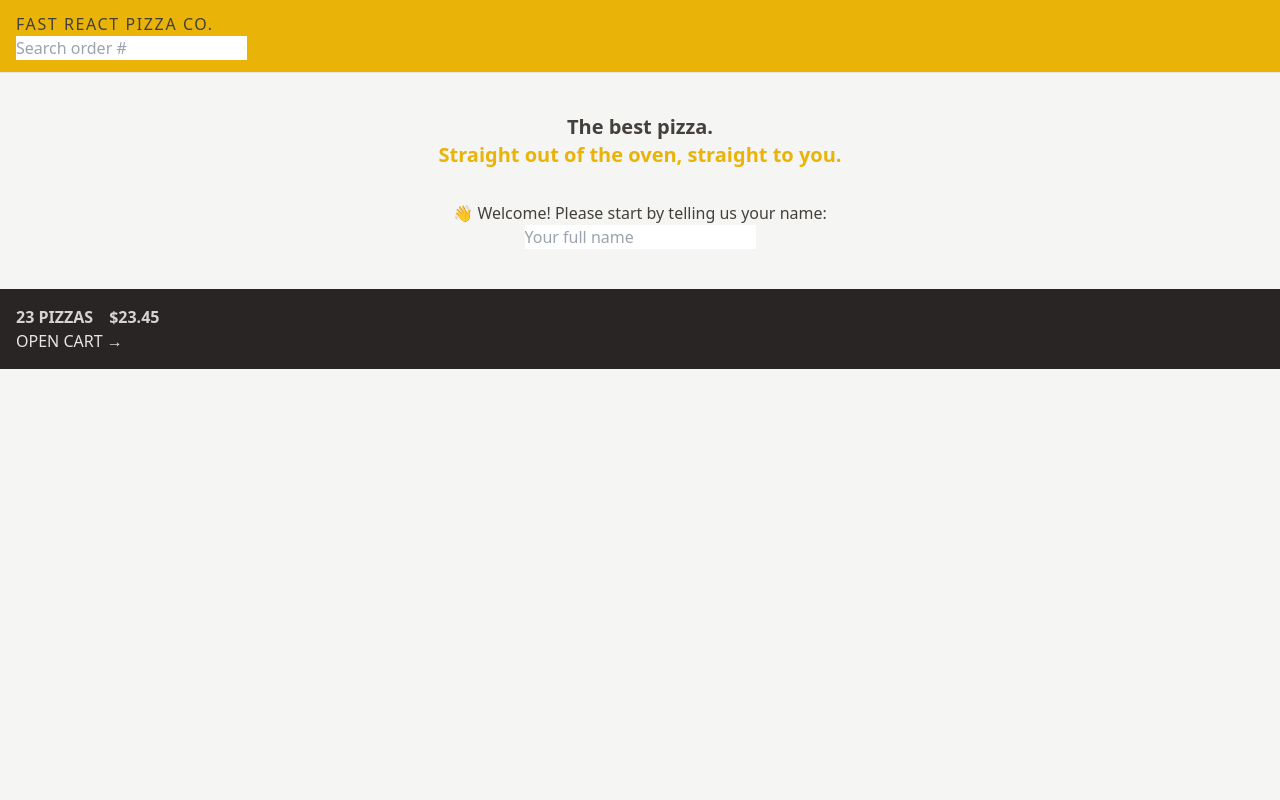
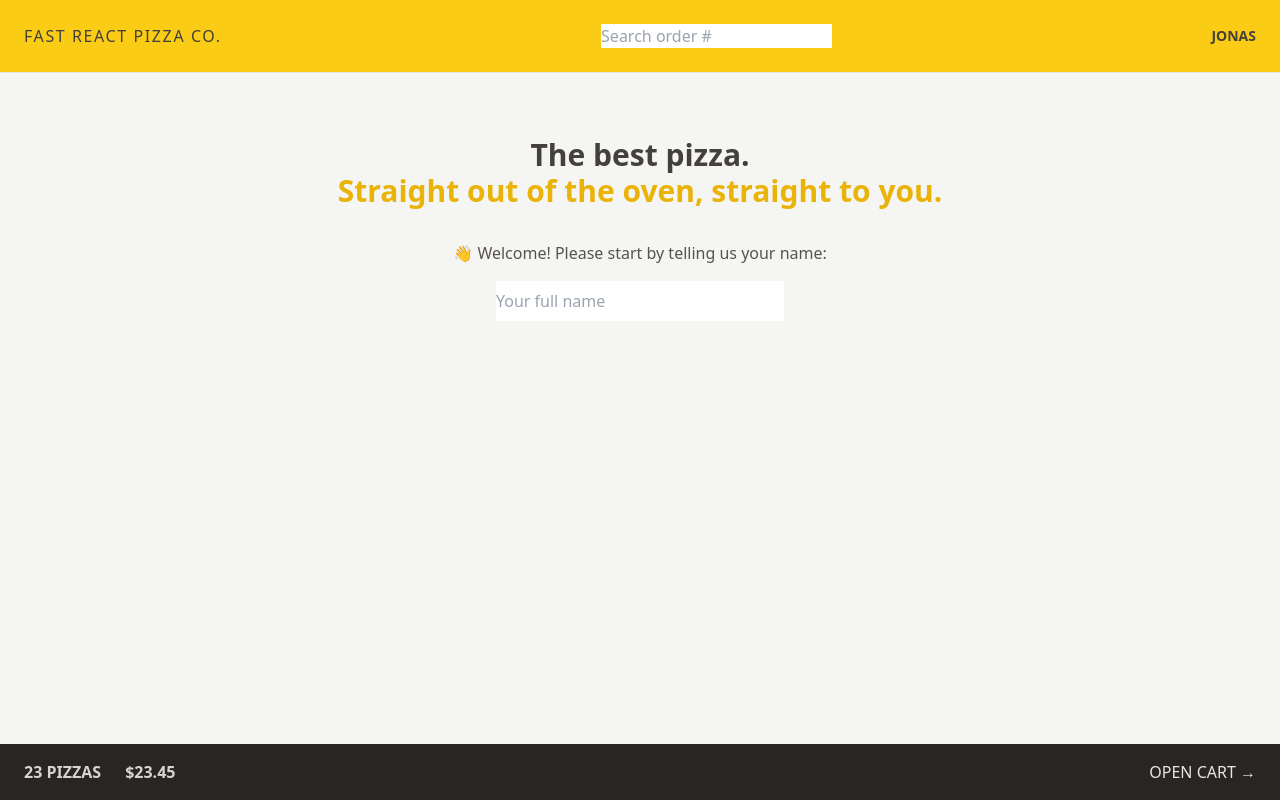
Before and after one commit to dearaujofelipe/FastPizza, a React (Vite) app: page / in a window 1280 px wide. Built offline with nearby package versions, Linux system fonts and the light colour scheme.

Commit message:
more styling

```diff
--- a/src/features/cart/Cart.jsx
+++ b/src/features/cart/Cart.jsx
@@ -1,23 +1,23 @@
-import { Link } from 'react-router-dom';
+import { Link } from "react-router-dom";
 
 const fakeCart = [
   {
     pizzaId: 12,
-    name: 'Mediterranean',
+    name: "Mediterranean",
     quantity: 2,
     unitPrice: 16,
     totalPrice: 32,
   },
   {
     pizzaId: 6,
-    name: 'Vegetale',
+    name: "Vegetale",
     quantity: 1,
     unitPrice: 13,
     totalPrice: 13,
   },
   {
     pizzaId: 11,
-    name: 'Spinach and Mushroom',
+    name: "Spinach and Mushroom",
     quantity: 1,
     unitPrice: 15,
     totalPrice: 15,
@@ -29,7 +29,12 @@ function Cart() {
 
   return (
     <div>
-      <Link to="/menu">&larr; Back to menu</Link>
+      <Link
+        to="/menu"
+        className="text-sm text-blue-500 hover:text-blue-600 hover:underline"
+      >
+        &larr; Back to menu
+      </Link>
 
       <h2>Your cart, %NAME%</h2>
 
--- a/src/features/cart/CartOverview.jsx
+++ b/src/features/cart/CartOverview.jsx
@@ -2,8 +2,8 @@ import { Link } from "react-router-dom";
 
 function CartOverview() {
   return (
-    <div className="bg-stone-800 p-4 uppercase text-stone-200">
-      <p className="space-x-4 font-semibold text-stone-300">
+    <div className="flex justify-between bg-stone-800 p-4 px-4 py-4 text-sm uppercase text-stone-200 sm:px-6 md:text-base">
+      <p className="space-x-4 font-semibold text-stone-300 sm:space-x-6">
         <span>23 pizzas</span>
         <span>$23.45</span>
       </p>
--- a/src/features/order/CreateOrder.jsx
+++ b/src/features/order/CreateOrder.jsx
@@ -1,31 +1,31 @@
 // import { useState } from 'react';
-import { Form, redirect, useActionData, useNavigation } from 'react-router-dom';
-import { createOrder } from '../../services/apiRestaurant';
+import { Form, redirect, useActionData, useNavigation } from "react-router-dom";
+import { createOrder } from "../../services/apiRestaurant";
 
 // https://uibakery.io/regex-library/phone-number
 const isValidPhone = (str) =>
   /^\+?\d{1,4}?[-.\s]?\(?\d{1,3}?\)?[-.\s]?\d{1,4}[-.\s]?\d{1,4}[-.\s]?\d{1,9}$/.test(
-    str
+    str,
   );
 
 const fakeCart = [
   {
     pizzaId: 12,
-    name: 'Mediterranean',
+    name: "Mediterranean",
     quantity: 2,
     unitPrice: 16,
     totalPrice: 32,
   },
   {
     pizzaId: 6,
-    name: 'Vegetale',
+    name: "Vegetale",
     quantity: 1,
     unitPrice: 13,
     totalPrice: 13,
   },
   {
     pizzaId: 11,
-    name: 'Spinach and Mushroom',
+    name: "Spinach and Mushroom",
     quantity: 1,
     unitPrice: 15,
     totalPrice: 15,
@@ -34,7 +34,7 @@ const fakeCart = [
 
 function CreateOrder() {
   const navigation = useNavigation();
-  const isSubmitting = navigation.state === 'submitting';
+  const isSubmitting = navigation.state === "submitting";
   const formErrors = useActionData();
 
   // const [withPriority, setWithPriority] = useState(false);
@@ -78,8 +78,11 @@ function CreateOrder() {
 
         <div>
           <input type="hidden" name="cart" value={JSON.stringify(cart)} />
-          <button disabled={isSubmitting}>
-            {isSubmitting ? 'Placing order' : 'Order now'}
+          <button
+            disabled={isSubmitting}
+            className="inline-block rounded-full bg-yellow-400 px-4 py-3 font-semibold uppercase tracking-wide text-stone-800 transition-colors duration-300 hover:bg-yellow-300 focus:bg-yellow-300 focus:outline-none focus:ring focus:ring-yellow-300 focus:ring-offset-2 disabled:cursor-not-allowed"
+          >
+            {isSubmitting ? "Placing order" : "Order now"}
           </button>
         </div>
       </Form>
@@ -94,13 +97,13 @@ export async function action({ request }) {
   const order = {
     ...data,
     cart: JSON.parse(data.cart),
-    priority: data.priority === 'on',
+    priority: data.priority === "on",
   };
 
   const errors = {};
 
   if (!isValidPhone(order.phone))
-    errors.phone = 'Please enter a valid phone number.';
+    errors.phone = "Please enter a valid phone number.";
 
   if (Object.keys(errors).length > 0) return errors;
 
--- a/src/features/user/CreateUser.jsx
+++ b/src/features/user/CreateUser.jsx
@@ -1,7 +1,7 @@
-import { useState } from 'react';
+import { useState } from "react";
 
 function CreateUser() {
-  const [username, setUsername] = useState('');
+  const [username, setUsername] = useState("");
 
   function handleSubmit(e) {
     e.preventDefault();
@@ -9,16 +9,19 @@ function CreateUser() {
 
   return (
     <form onSubmit={handleSubmit}>
-      <p>👋 Welcome! Please start by telling us your name:</p>
+      <p className="mb-4 text-sm text-stone-600 md:text-base">
+        👋 Welcome! Please start by telling us your name:
+      </p>
 
       <input
         type="text"
         placeholder="Your full name"
         value={username}
         onChange={(e) => setUsername(e.target.value)}
+        className="h-10 w-72"
       />
 
-      {username !== '' && (
+      {username !== "" && (
         <div>
           <button>Start ordering</button>
         </div>
--- a/src/features/user/Username.jsx
+++ b/src/features/user/Username.jsx
@@ -1,3 +1,3 @@
 export default function Username() {
-  return <div className="hidden text-sm font-semibold">Jonas</div>;
+  return <div className="hidden text-sm font-semibold md:block">Jonas</div>;
 }
--- a/src/ui/AppLayout.jsx
+++ b/src/ui/AppLayout.jsx
@@ -1,21 +1,23 @@
-import Header from './Header';
-import CartOverview from '../features/cart/CartOverview';
-import { Outlet, useNavigation } from 'react-router-dom';
-import Loader from './Loader';
+import Header from "./Header";
+import CartOverview from "../features/cart/CartOverview";
+import { Outlet, useNavigation } from "react-router-dom";
+import Loader from "./Loader";
 
 export default function AppLayout() {
   const navigation = useNavigation();
-  const isLoading = navigation.state === 'loading';
+  const isLoading = navigation.state === "loading";
 
   return (
-    <div className="layout">
+    <div className="grid h-screen grid-rows-[auto_1fr_auto]">
       {isLoading && <Loader />}
 
       <Header />
 
-      <main>
-        <Outlet />
-      </main>
+      <div className="overflow-auto">
+        <main className="mx-auto max-w-3xl">
+          <Outlet />
+        </main>
+      </div>
 
       <CartOverview />
     </div>
--- a/src/ui/Header.jsx
+++ b/src/ui/Header.jsx
@@ -4,7 +4,7 @@ import Username from "../features/user/Username";
 
 export default function Header() {
   return (
-    <header className="border-b border-stone-200 bg-yellow-500 px-4 py-3 uppercase">
+    <header className="flex items-center justify-between border-b border-stone-200 bg-yellow-400 px-4 py-3 uppercase sm:p-6">
       <Link to="/" className="tracking-widest">
         Fast React Pizza Co.
       </Link>
--- a/src/ui/Home.jsx
+++ b/src/ui/Home.jsx
@@ -2,8 +2,8 @@ import CreateUser from "../features/user/CreateUser";
 
 function Home() {
   return (
-    <div className="my-10 text-center">
-      <h1 className="mb-8 text-xl font-semibold">
+    <div className="my-10 px-4 text-center sm:my-16">
+      <h1 className="mb-8 text-xl font-semibold md:text-3xl">
         The best pizza.
         <br />
         <span className="text-yellow-500">
--- a/tailwind.config.js
+++ b/tailwind.config.js
@@ -1,6 +1,6 @@
 /** @type {import('tailwindcss').Config} */
 export default {
-  content: ['./index.html', './src/**/*.{js,ts,jsx,tsx}'],
+  content: ["./index.html", "./src/**/*.{js,ts,jsx,tsx}"],
   theme: {
     extend: {},
   },
```
